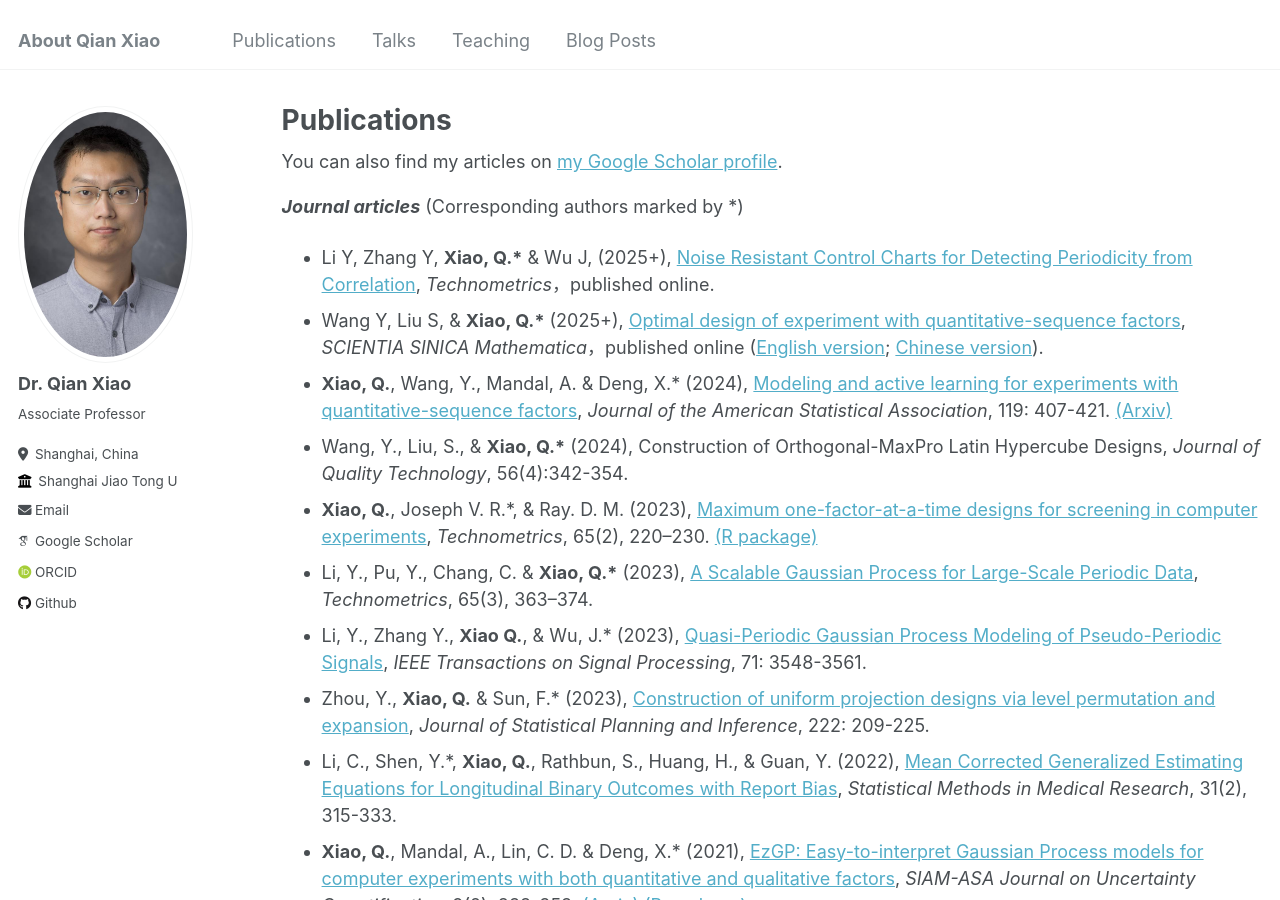
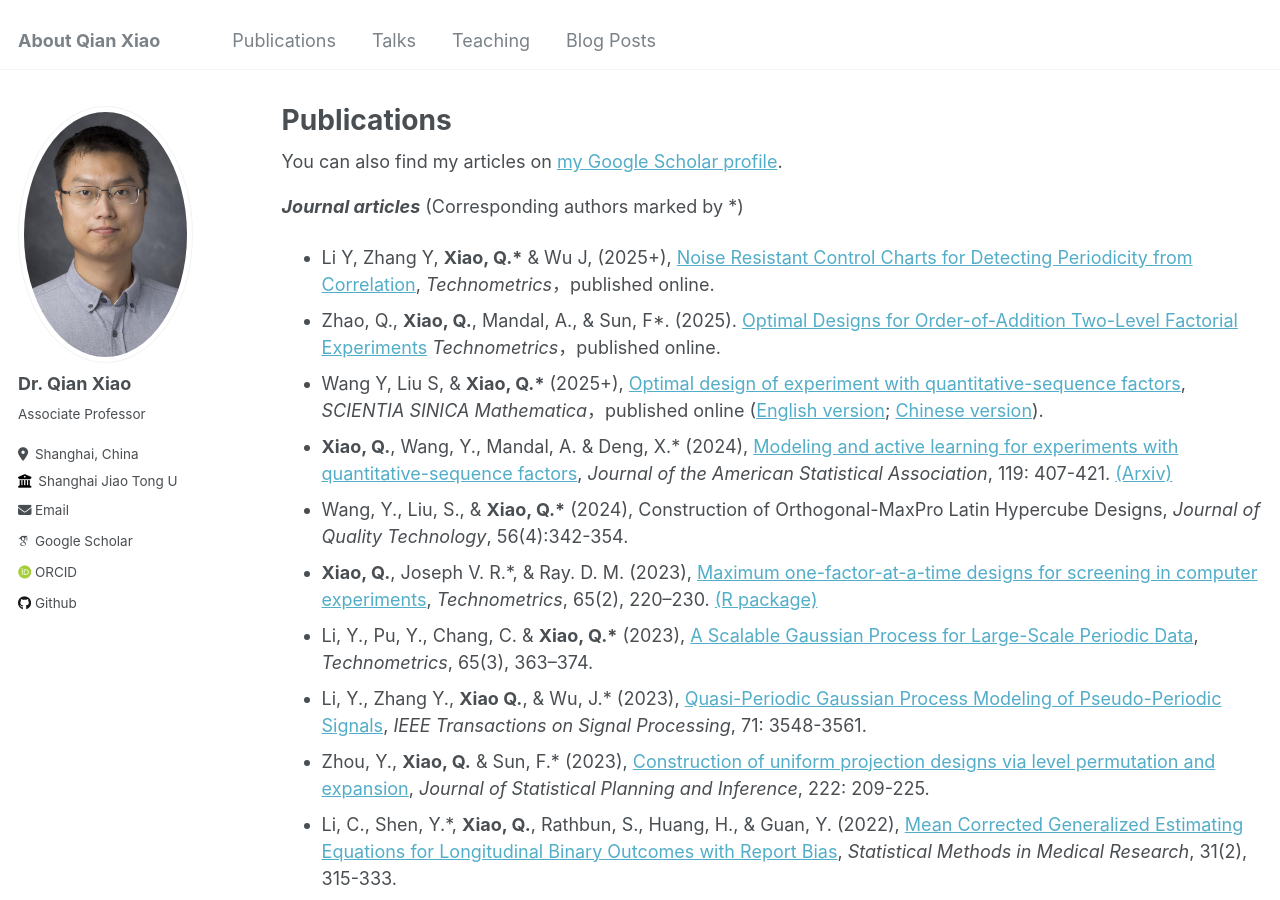
Before and after one commit to QXlab/QXlab.github.io, a Jekyll site: the page built from _pages/publications.md, in a window 1280 px wide and 900 px high. Built offline with Jekyll 4.4.1, drawn with Linux system fonts in a browser that asks for light colours; some web fonts are replaced.

Commit message:
Update publications.md

```diff
--- a/_pages/publications.md
+++ b/_pages/publications.md
@@ -13,6 +13,7 @@ author_profile: true
 (Corresponding authors marked by \*)
 
 * Li Y, Zhang Y,  __Xiao, Q.*__ & Wu J, (2025+), [Noise Resistant Control Charts for Detecting Periodicity from Correlation](https://www.tandfonline.com/doi/full/10.1080/00401706.2025.2460584), _Technometrics_，published online.
+* Zhao, Q., __Xiao, Q.__, Mandal, A., & Sun, F*. (2025). [Optimal Designs for Order-of-Addition Two-Level Factorial Experiments](https://www.tandfonline.com/doi/full/10.1080/00401706.2025.2520849?src=exp-la) _Technometrics_，published online.
 * Wang Y, Liu S, & __Xiao, Q.*__ (2025+), [Optimal design of experiment with quantitative-sequence factors](https://arxiv.org/abs/2502.03241), _SCIENTIA SINICA Mathematica_，published online ([English version](https://arxiv.org/abs/2502.03241); [Chinese version](https://www.sciengine.com/SSM/doi/10.1360/SCM-2024-0039)).
 * __Xiao, Q.__, Wang, Y., Mandal, A. & Deng, X.\* (2024), [Modeling and active learning for experiments with quantitative-sequence factors](https://www.tandfonline.com/doi/full/10.1080/01621459.2022.2123335), _Journal of the American Statistical Association_, 119: 407-421. [(Arxiv)](https://arxiv.org/abs/2209.02644)
 * Wang, Y., Liu, S., & __Xiao, Q.\*__ (2024), Construction of Orthogonal-MaxPro Latin Hypercube Designs, _Journal of Quality Technology_,  56(4):342-354.
```
